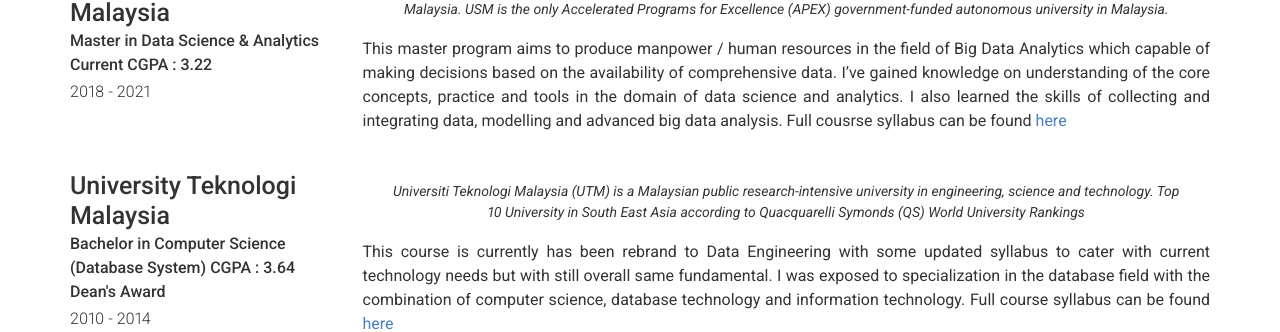
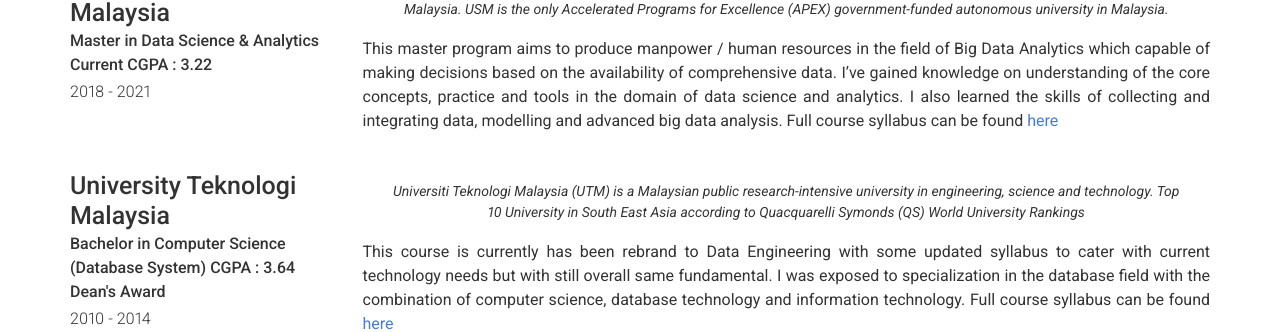
Before and after one commit to mahirahamzah/Resume, a Jekyll site: the page built from index.md, in a window 1280 px wide. Shown: the part 1261-1593 px from the top of the page. Built offline with Jekyll 4.4.1, drawn with Linux system fonts in a browser that asks for light colours; nearby versions of some CDN libraries.

Commit message:
Update education.yml

```diff
--- a/_data/education.yml
+++ b/_data/education.yml
@@ -9,7 +9,7 @@
     Founded on 1 June 1969 as a statutory body with its own constitution, among the oldest institutes of higher learning in Northern Malaysia. USM is the only Accelerated Programs for Excellence (APEX) government-funded autonomous university in Malaysia.
   description: | # this will include new lines to allow paragraphs
     This master program aims to produce manpower / human resources in the field of Big Data Analytics which capable of making decisions based on the availability of comprehensive data. I've gained knowledge on understanding of the core concepts, practice and tools in the domain of data science and analytics. I also learned the skills of collecting and integrating data, modelling and advanced big data analysis.
-    Full cousrse syllabus can be found [here](https://cs.usm.my/index.php/admissions-academics/postgraduate/msc-data-sc-analytic-course-work/course-synopsis-sa){:target="_blank"}
+    Full course syllabus can be found [here](https://cs.usm.my/index.php/admissions-academics/postgraduate/msc-data-sc-analytic-course-work/course-synopsis-sa){:target="_blank"}
 
 # Education Template
 - layout: left
```
